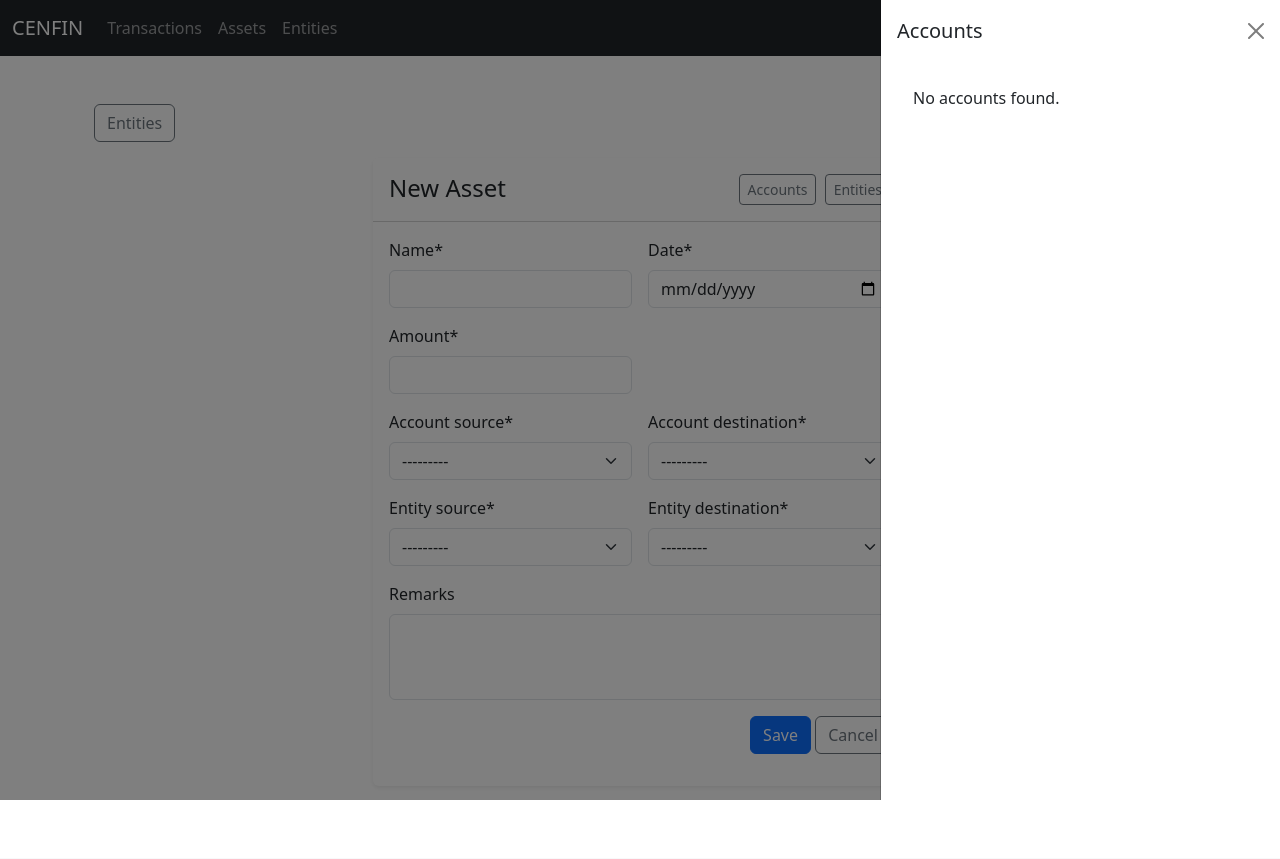
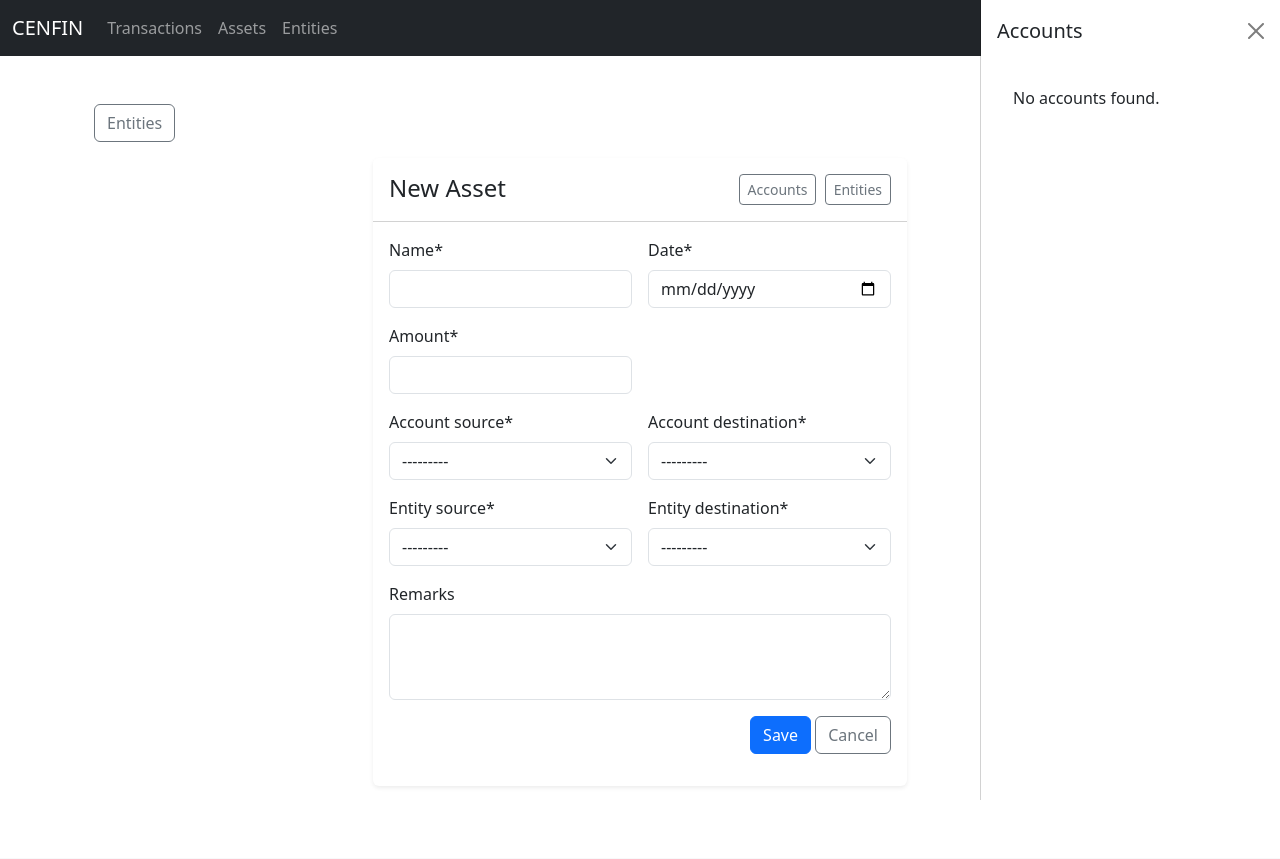
Before and after one commit to 1pongs/CenFin, a Django app: page /assets/new/ in a window 1280 px wide, after a click on "Accounts". Shown: the top 859 px of the page. Run offline with Django 5.2, Linux system fonts and the light colour scheme; data that the repository does not hold is empty; some libraries are stand-ins or nearby versions.

Commit message:
Modify drawer so users can interact with forms

```diff
--- a/cenfin_proj/static/css/custom.css
+++ b/cenfin_proj/static/css/custom.css
@@ -22,3 +22,8 @@ footer {
 /* Prevent navigating to edit pages when in bulk mode */
 #transaction-table.bulk-mode td:not(.select-col) a { pointer-events: none; }
 #transaction-table.bulk-mode .clickable-row { cursor: default; }
+
+/* Narrower offcanvas drawers for account and entity lists */
+.drawer-short {
+  --bs-offcanvas-width: 300px;
+}
--- a/templates/includes/balance_drawers.html
+++ b/templates/includes/balance_drawers.html
@@ -1,5 +1,5 @@
 {% load humanize %}
-<div class="offcanvas offcanvas-end" tabindex="-1" id="accountsDrawer" aria-labelledby="accountsDrawerLabel">
+<div class="offcanvas offcanvas-end drawer-short" tabindex="-1" id="accountsDrawer" aria-labelledby="accountsDrawerLabel" data-bs-scroll="true" data-bs-backdrop="false">
   <div class="offcanvas-header">
     <h5 class="offcanvas-title" id="accountsDrawerLabel">Accounts</h5>
     <button type="button" class="btn-close" data-bs-dismiss="offcanvas" aria-label="Close"></button>
@@ -18,7 +18,7 @@
   </div>
 </div>
 
-<div class="offcanvas offcanvas-start" tabindex="-1" id="entitiesDrawer" aria-labelledby="entitiesDrawerLabel">
+<div class="offcanvas offcanvas-start drawer-short" tabindex="-1" id="entitiesDrawer" aria-labelledby="entitiesDrawerLabel" data-bs-scroll="true" data-bs-backdrop="false">
   <div class="offcanvas-header">
     <h5 class="offcanvas-title" id="entitiesDrawerLabel">Entities</h5>
     <button type="button" class="btn-close" data-bs-dismiss="offcanvas" aria-label="Close"></button>
```
